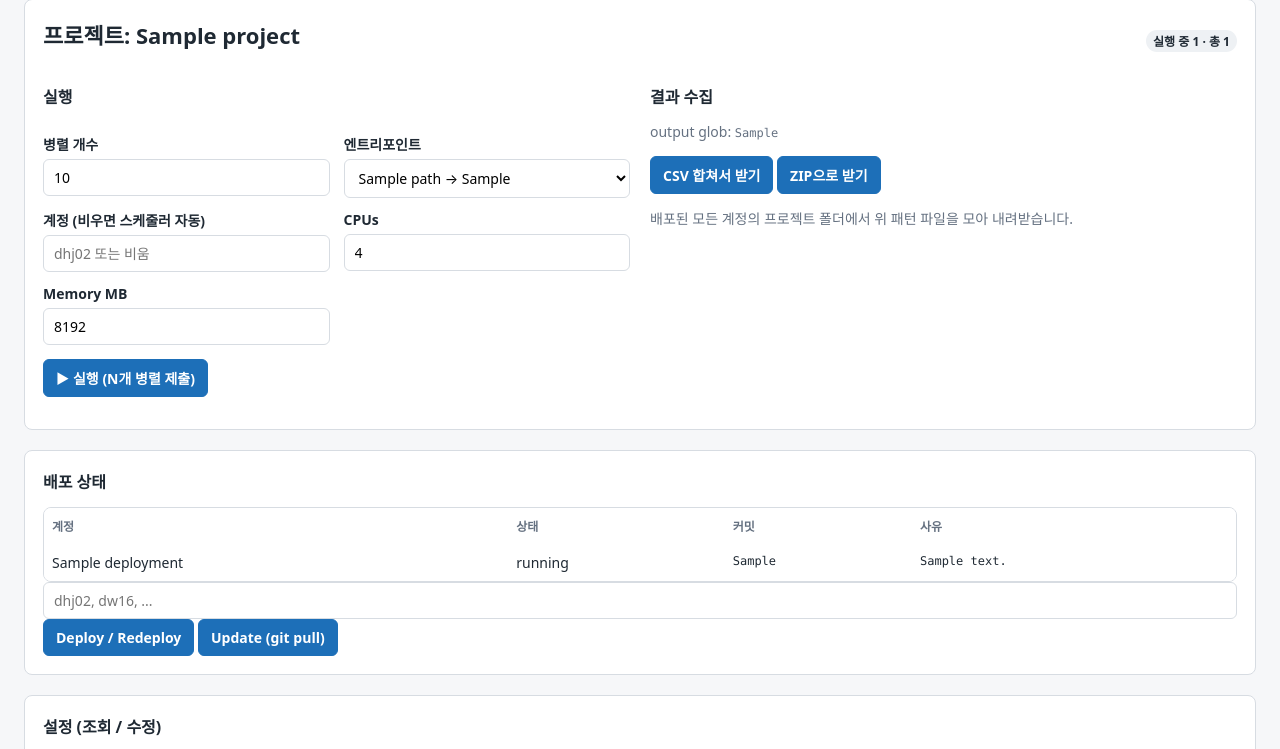
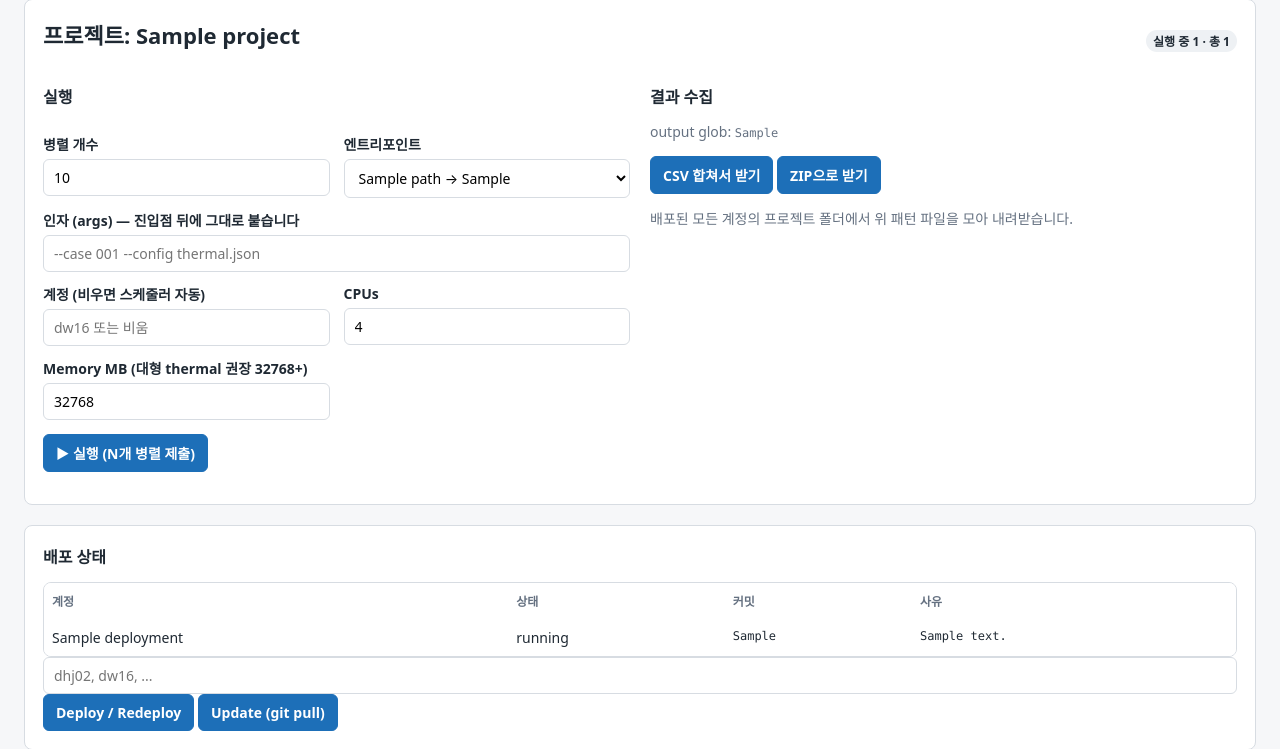
Before and after one commit to Schwalbe262/slurm_scheduler, a FastAPI app: template templates/project_detail.html in a window 1280 px wide. Shown: the part 145-894 px from the top of the page. Run offline with FastAPI, Linux system fonts and the light colour scheme; the template is opened without the code that fills it: most values are stand-ins (such as "Sample title", 1, 10 or a date in 2020); parts of the project's set-up code (start-up, migrations or seed data) failed here and were passed over; some libraries are stand-ins or nearby versions.

Commit message:
Project Run: args field + memory default 32768
- Run form/API accept 'arguments' appended after the entrypoint (python <ep> <args>)
- default run memory 8192 -> 32768 (large thermal solves OOM otherwise)

Co-Authored-By: Claude Opus 4.8 (1M context) <noreply@anthropic.com>

```diff
--- a/slurm_scheduler/app.py
+++ b/slurm_scheduler/app.py
@@ -932,7 +932,8 @@ def create_app(config_path: str = "config/app.yaml") -> FastAPI:
         if not str(payload.get("remote_cwd") or "").strip():
             updated["remote_cwd"] = remote_cwd
         if not str(payload.get("command") or "").strip() and entrypoint:
-            updated["command"] = f"python {shlex.quote(entrypoint)}"
+            args = str(payload.get("arguments") or "").strip()
+            updated["command"] = f"python {shlex.quote(entrypoint)}" + (f" {args}" if args else "")
         if not payload.get("cleanup_globs") and project.get("cleanup_globs"):
             updated["cleanup_globs"] = project.get("cleanup_globs")
         return updated
@@ -2193,7 +2194,15 @@ def create_app(config_path: str = "config/app.yaml") -> FastAPI:
             },
         )
 
-    def submit_project_run(name: str, parallel: int, entrypoint: str, account_name: str, cpus: int, memory_mb: int) -> int:
+    def submit_project_run(
+        name: str,
+        parallel: int,
+        entrypoint: str,
+        account_name: str,
+        cpus: int,
+        memory_mb: int,
+        arguments: str = "",
+    ) -> int:
         project = db.get_project_by_name(name)
         if not project:
             raise HTTPException(status_code=404, detail=f"project not found: {name}")
@@ -2211,9 +2220,10 @@ def create_app(config_path: str = "config/app.yaml") -> FastAPI:
                     "name": f"{name}-run-{index}",
                     "project": name,
                     "entrypoint": chosen,
+                    "arguments": str(arguments or "").strip(),
                     "account_name": account_name or "",
                     "cpus": max(1, int(cpus or 4)),
-                    "memory_mb": max(1, int(memory_mb or 8192)),
+                    "memory_mb": max(1, int(memory_mb or 32768)),
                     "scheduling_profile": "fea_bursty",
                 }
             )
@@ -2224,11 +2234,12 @@ def create_app(config_path: str = "config/app.yaml") -> FastAPI:
         name: str,
         parallel: int = Form(1),
         entrypoint: str = Form(""),
+        arguments: str = Form(""),
         account_name: str = Form(""),
         cpus: int = Form(4),
-        memory_mb: int = Form(8192),
+        memory_mb: int = Form(32768),
     ) -> Response:
-        submit_project_run(name, parallel, entrypoint, account_name, cpus, memory_mb)
+        submit_project_run(name, parallel, entrypoint, account_name, cpus, memory_mb, arguments)
         return RedirectResponse(f"/projects/{name}", status_code=303)
 
     @app.post("/api/projects/{name}/run")
@@ -2240,7 +2251,8 @@ def create_app(config_path: str = "config/app.yaml") -> FastAPI:
             str(payload.get("entrypoint") or ""),
             str(payload.get("account_name") or ""),
             int(payload.get("cpus") or 4),
-            int(payload.get("memory_mb") or 8192),
+            int(payload.get("memory_mb") or 32768),
+            str(payload.get("arguments") or ""),
         )
         return {"project": name, "submitted": count}
 
--- a/templates/project_detail.html
+++ b/templates/project_detail.html
@@ -25,17 +25,21 @@
               {% endfor %}
             </select>
           </div>
+          <div class="full">
+            <label for="run_arguments">인자 (args) — 진입점 뒤에 그대로 붙습니다</label>
+            <input id="run_arguments" name="arguments" placeholder="--case 001 --config thermal.json">
+          </div>
           <div>
             <label for="run_account">계정 (비우면 스케줄러 자동)</label>
-            <input id="run_account" name="account_name" placeholder="dhj02 또는 비움">
+            <input id="run_account" name="account_name" placeholder="dw16 또는 비움">
           </div>
           <div>
             <label for="run_cpus">CPUs</label>
             <input id="run_cpus" name="cpus" type="number" min="1" value="4">
           </div>
           <div>
-            <label for="run_mem">Memory MB</label>
-            <input id="run_mem" name="memory_mb" type="number" min="1" value="8192">
+            <label for="run_mem">Memory MB (대형 thermal 권장 32768+)</label>
+            <input id="run_mem" name="memory_mb" type="number" min="1" value="32768">
           </div>
           <div class="full">
             <p><button type="submit">▶ 실행 (N개 병렬 제출)</button></p>
```
